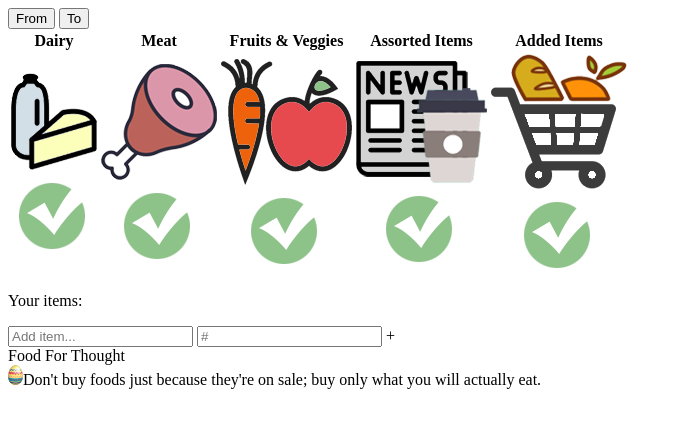
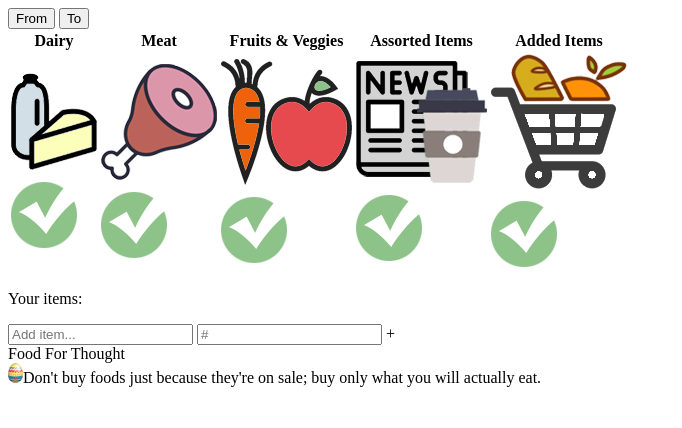
Before and after one commit to ericjsy/PocketPantry, a PHP site: page /grocery_list.html in a window 1280 px wide. Shown: the top 428 px of the page, without its empty margins (0-682 px from the left). Run offline with PHP 8.4, Linux system fonts and the light colour scheme; grey boxes labelled with a size stand in for pictures from a placeholder-image service; some libraries are stand-ins or nearby versions.

Commit message:
Isolated text align to calendar only (generated lists were being centered)

```diff
--- a/css/grocery_list.css
+++ b/css/grocery_list.css
@@ -83,7 +83,7 @@
 	font-size: 0.75em;
 	text-align: center;
 }
-td:not(.greyout_date) {
+#calendar td:not(.greyout_date) {
 	font-size: 1.125em;
 	text-align: center;
 }
```
